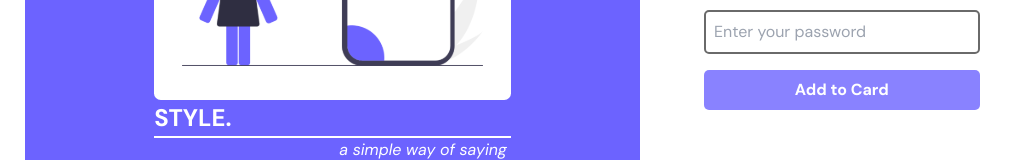
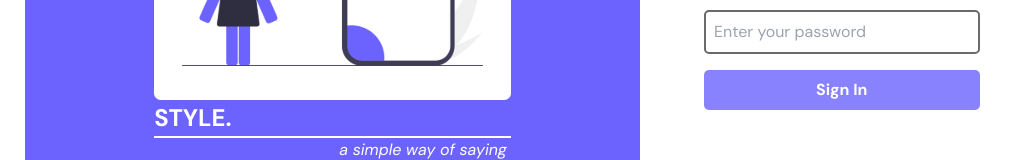
Before and after one commit to rctn04-team01-fp2/fp02-ecommerce, a React (Create React App) app: page /login in a window 1280 px wide. Shown: the part 433-593 px from the top of the page, without its empty margins (0-1018 px from the left). Built offline with nearby package versions, Linux system fonts and the light colour scheme.

Commit message:
fix: change button name

```diff
--- a/src/pages/login.tsx
+++ b/src/pages/login.tsx
@@ -64,7 +64,7 @@ export default function LoginPage() {
                 type="submit"
                 className="font-sans font-bold text-base text-baseWhite bg-purple bg-opacity-80 hover:opacity-80 px-64 py-8 border-none w-full   rounded-small"
               >
-                Add to Card
+                Sign In
               </button>
             </form>
           </div>
```
